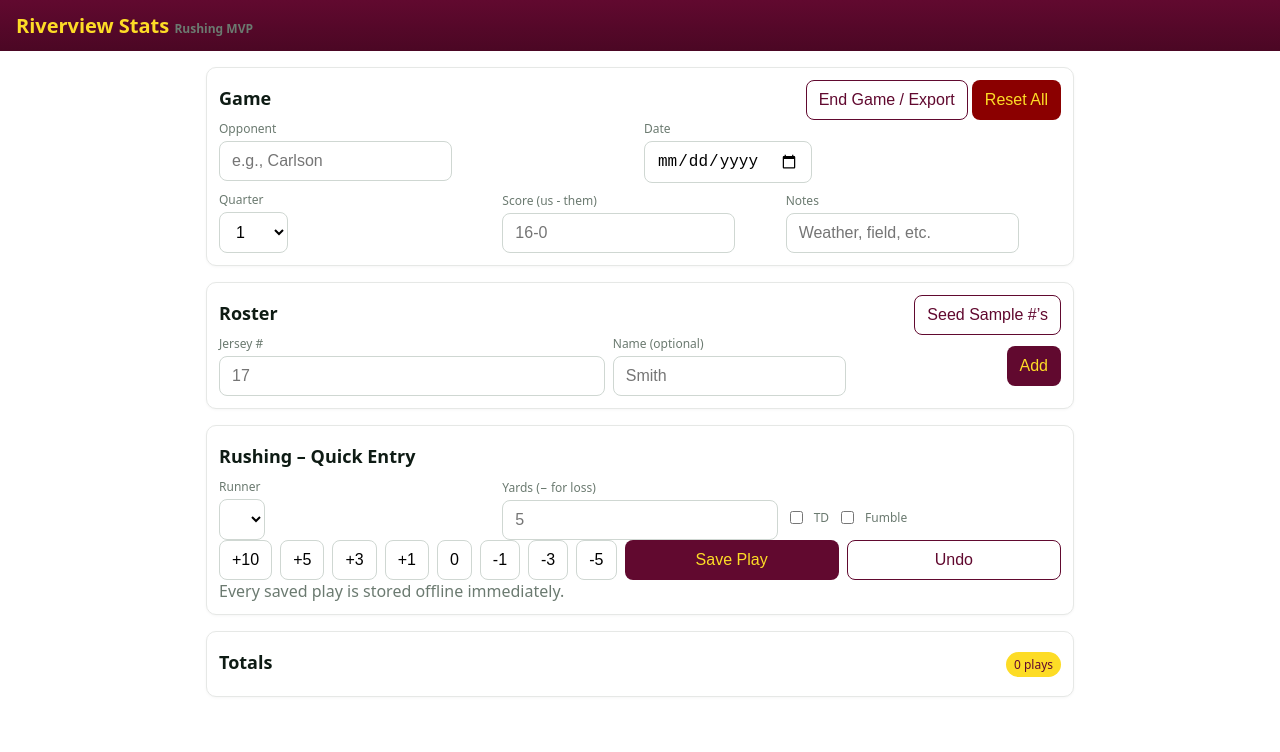
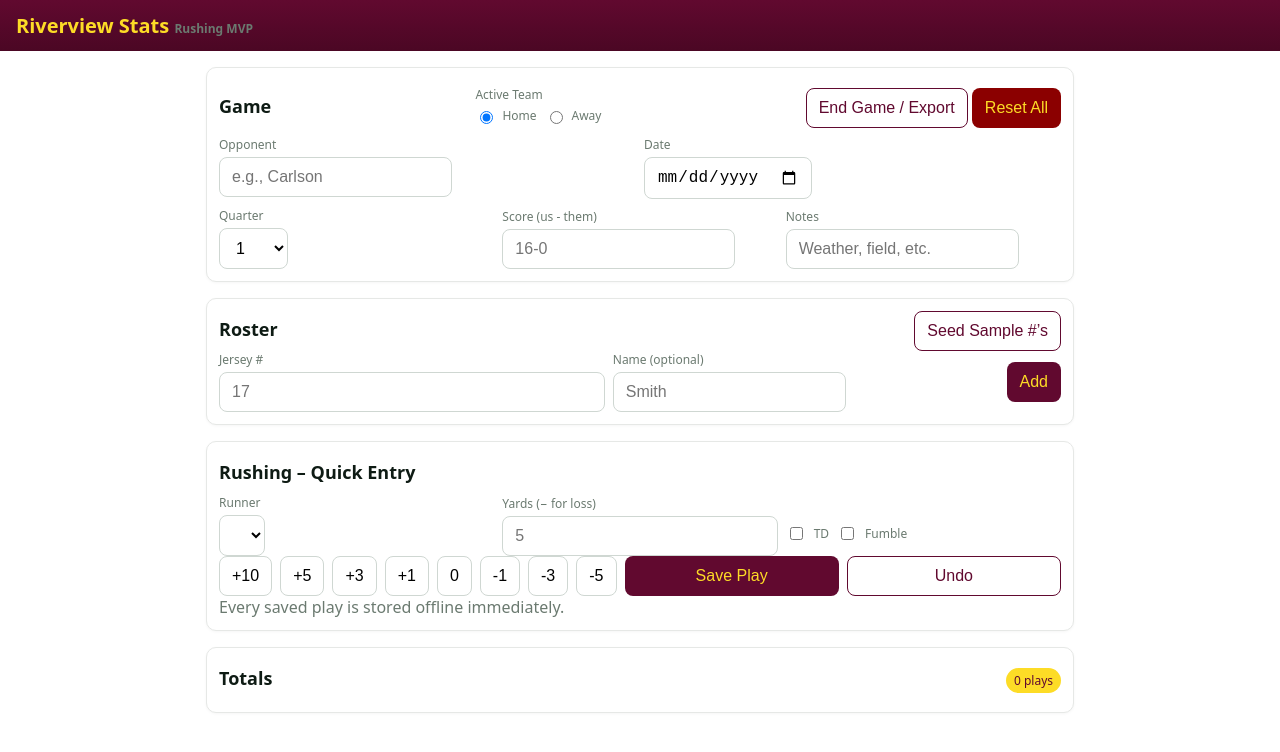
Before and after one commit to jmotor1/football-stats, a plain HTML site: page index.html in a window 1280 px wide. Drawn offline with Linux system fonts and the light colour scheme.

Commit message:
Update index.html

```diff
--- a/index.html
+++ b/index.html
@@ -78,6 +78,16 @@
   <main>
     <section class="card" id="game-card">
       <div class="spaced"><h2 style="margin:6px 0 10px">Game</h2>
+        <div id="teamSwitch" class="row" style="margin:6px 0 8px">
+  <div>
+    <label>Active Team</label>
+    <div class="flex">
+      <label class="flex" style="gap:6px"><input type="radio" name="teamSel" value="home" checked> Home</label>
+      <label class="flex" style="gap:6px"><input type="radio" name="teamSel" value="away"> Away</label>
+    </div>
+  </div>
+</div>
+
         <div><button id="endGameBtn" class="ghost">End Game / Export</button>
              <button id="resetBtn" class="warn">Reset All</button></div>
       </div>
```
